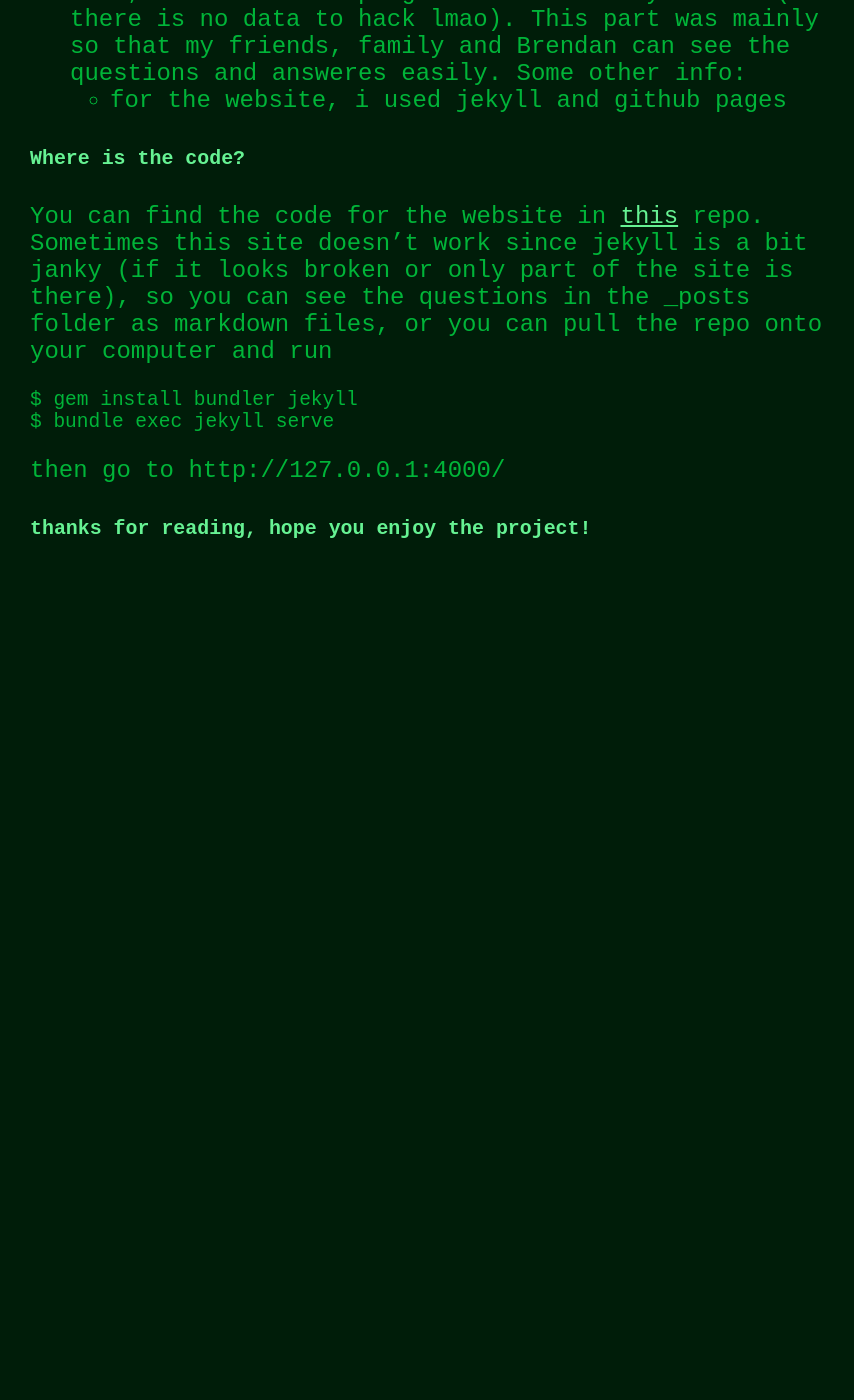
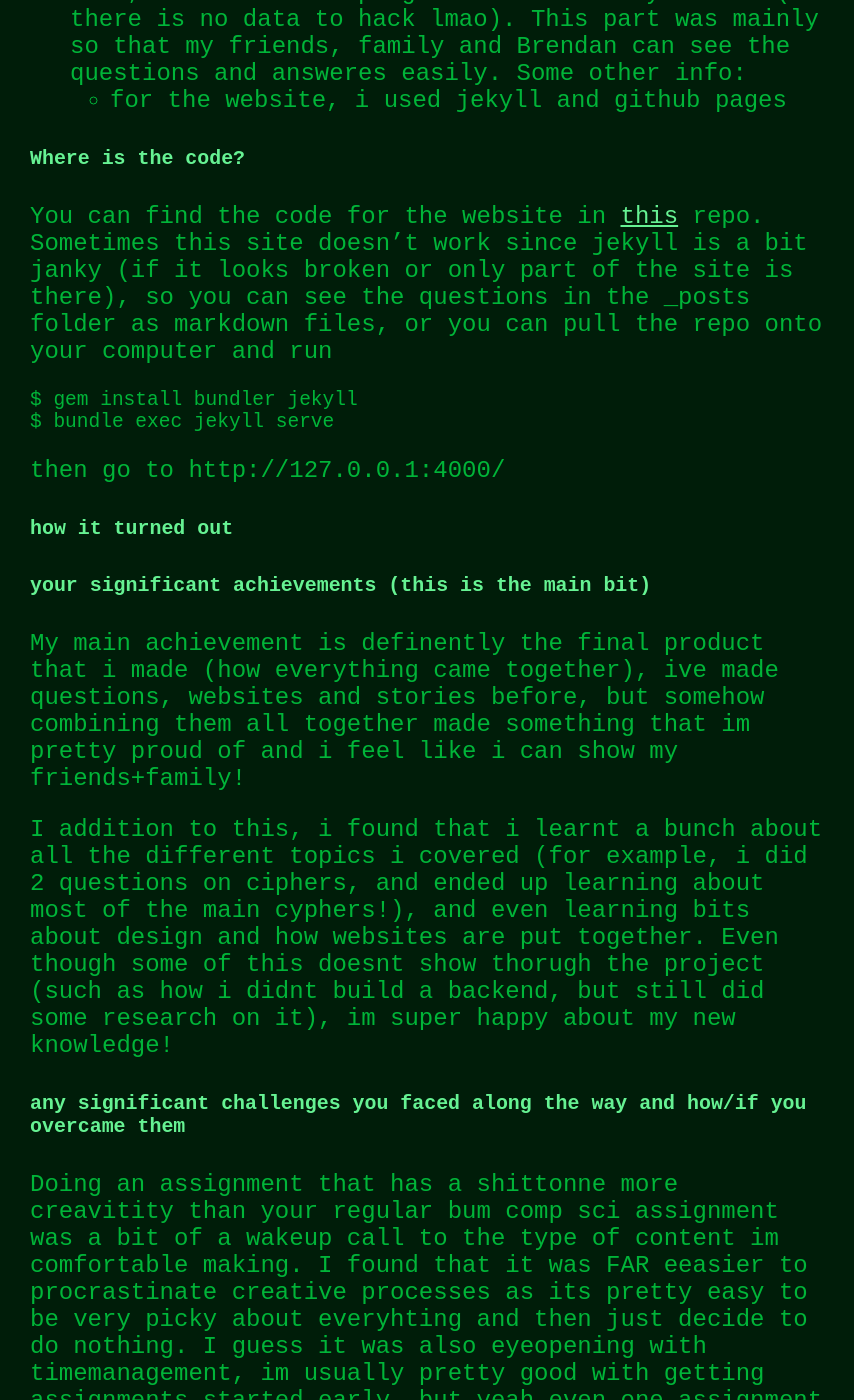
Before and after one commit to paulatennent/somethingAwesome, a Jekyll site: the page built from about.md, in a window 1280 px wide and 1400 px high, scrolled down 1399 px. Shown: the whole window, without its empty margins (0-854 px from the left). Built offline with Jekyll 4.4.1, drawn with Linux system fonts in a browser that asks for light colours; before the commit the page ends 1973 px from its top, so only the background shows below that; some of the changed text lies outside the part shown.

Commit message:
altered about

````diff
--- a/about.md
+++ b/about.md
@@ -40,4 +40,30 @@ $ bundle exec jekyll serve
 ```
 then go to http://127.0.0.1:4000/
 
-##### thanks for reading, hope you enjoy the project!
+
+##### how it turned out
+
+
+##### your significant achievements (this is the main bit)
+
+My main achievement is definently the final product that i made (how everything came together), ive made questions, websites and stories before, but somehow combining them all together made something that im pretty proud of and i feel like i can show my friends+family!
+
+I addition to this, i found that i learnt a bunch about all the different topics i covered (for example, i did 2 questions on ciphers, and ended up learning about most of the main cyphers!), and even learning bits about design and how websites are put together. Even though some of this doesnt show thorugh the project (such as how i didnt build a backend, but still did some research on it), im super happy about my new knowledge!
+
+##### any significant challenges you faced along the way and how/if you overcame them
+
+Doing an assignment that has a shittonne more creavitity than your regular bum comp sci assignment was a bit of a wakeup call to the type of content im comfortable making. I found that it was FAR eeasier to procrastinate creative processes as its pretty easy to be very picky about everyhting and then just decide to do nothing. I guess it was also eyeopening with timemanagement, im usually pretty good with getting assignments started early, but yeah even one assignment leaving to the last minute can be pretty bad.
+
+Some ways i overcame the procrastinating creative aspects to the project were
+- get someething on the page! it doesnt matter how good/bad it is, you can fix it later
+- talk about it with other people to bring back any enthusasium you had at the start of the project
+
+##### what you are most proud of
+
+Just how you can go on the website and click on all the buttons and hover over all the links and how it looks all cool and hackerie.
+
+##### your reflections on your Project and what you have learned
+
+Overall, i think i could have done a bit better if i gave myself more time, but i guess thats what happens when you make a more creative project where nothing is ever finished. Ive learnt a bunch about making learning activities, improving my writing, not taking my work too too seriously, making front end pages, that i shouldn't leave assignments to the last minute.
+
+##### thanks for reading, hope you enjoy!
````
